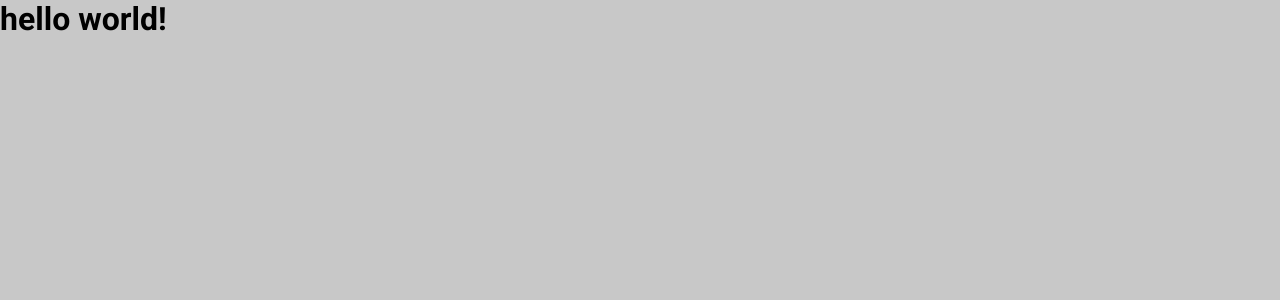
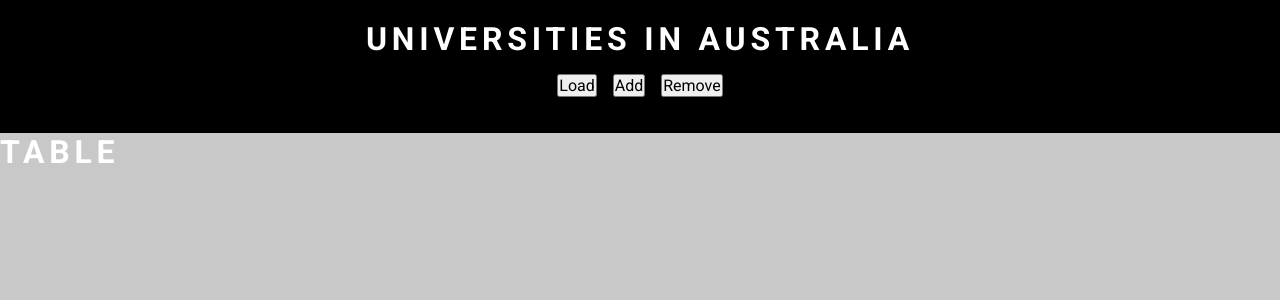
Before and after one commit to Andre2553/LoanOption.ai---Task1, a React (Vite) app: page / in a window 1280 px wide. Shown: the top 300 px of the page. Built offline with nearby package versions, Linux system fonts and the light colour scheme.

Commit message:
Button Actions & Header
Header:
- Get -- axios req -- redux action
- Delete -- redux action
- Add -- redux action

```diff
--- a/src/App.tsx
+++ b/src/App.tsx
@@ -1,7 +1,17 @@
+import { Provider } from "react-redux";
+import { Header } from "./components/Header";
+import { Table } from "./components/Table";
 import "./global.css";
+import { store } from "./store";
 
 function App() {
-  return <h1>hello world!</h1>;
+
+  return (
+  <Provider store={store}>
+    <Header/>
+    <Table/>
+  </Provider>
+  );
 }
 
 export default App;
--- /dev/null
+++ b/src/components/Header/index.tsx
@@ -0,0 +1,44 @@
+import { useCallback } from "react";
+import { useDispatch } from "react-redux";
+
+import { api } from "../../services/axios";
+import {
+  addUniversity,
+  deleteUniversity,
+  getUniversities,
+} from "../../store/modules/table/actions";
+
+import styles from "./styles.module.css";
+
+export function Header() {
+  const dispatch = useDispatch();
+
+  const handleAddUniversity = useCallback(() => {
+    dispatch(addUniversity());
+  }, [dispatch]);
+
+  const handleDeleteUniversity = useCallback(() => {
+    dispatch(deleteUniversity());
+  }, [dispatch]);
+
+  const handleGetUniversity = useCallback(() => {
+    api
+      .get("search?country=Australia")
+      .then((resp) => {
+        dispatch(getUniversities(resp.data));
+      })
+      .catch((err) => {
+        console.log(err);
+      });
+  }, [dispatch]);
+  return (
+    <header className={styles.header}>
+      <h1>Universities in Australia</h1>
+      <section>
+        <button onClick={()=> handleGetUniversity()}>Load</button>
+        <button onClick={() => handleAddUniversity()}>Add</button>
+        <button onClick={() => handleDeleteUniversity()}>Remove</button>
+      </section>
+    </header>
+  );
+}
--- /dev/null
+++ b/src/components/Header/styles.module.css
@@ -0,0 +1,33 @@
+header{
+   width: 100%;
+   height: 100%;
+   background-color: #000;
+   position: relative;
+   display: flex;
+   justify-content: center;
+   overflow: hidden;
+   padding: 1.25rem 0;
+   flex-direction: column;
+}
+h1{
+   color: #fff;
+   font-size: 2rem;
+   font-weight: 700;
+   text-align: center;
+   text-transform: uppercase;
+   letter-spacing: 0.3rem;
+   margin: 0;
+   padding: 0;
+   display: inline-block;
+}
+
+section{
+   justify-content: center;
+   background-color: #000;
+   display: flex;
+   justify-content: center;
+   overflow: hidden;
+   padding: 1rem 0;
+   gap: 1rem;
+   flex-direction: row;
+}
--- /dev/null
+++ b/src/components/Table/index.tsx
@@ -0,0 +1,8 @@
+
+export function Table() {
+  return (
+    <>
+      <h1>Table</h1>
+    </>
+  );
+}
--- /dev/null
+++ b/src/services/axios.ts
@@ -0,0 +1,5 @@
+import axios from "axios";
+
+export const api = axios.create({
+   baseURL: 'http://universities.hipolabs.com/',
+});
--- a/src/store/modules/table/actions.ts
+++ b/src/store/modules/table/actions.ts
@@ -1,3 +1,5 @@
+import { IUniversity } from "./types"
+
 export function addUniversity() {
    return {
       type: "ADD_UNIVERSITY_TO_TABLE"
@@ -8,8 +10,11 @@ export function deleteUniversity() {
       type: "DELETE_UNIVERSITY_FROM_TABLE"
    }
 }
-export function getUniversities() {
+export function getUniversities(universities: IUniversity[]) {
    return {
-      type: "GET_UNIVERSITIES_FROM_API"
+      type: "GET_UNIVERSITIES_FROM_API",
+      payload: {
+         universities
+      }
    }
 }
--- a/src/store/modules/table/reducer.ts
+++ b/src/store/modules/table/reducer.ts
@@ -6,6 +6,7 @@ export const table: Reducer<ITableState> = (state = { rows: [] }, action) => {
         case 'ADD_UNIVERSITY_TO_TABLE':
             return state
          case 'GET_UNIVERSITIES_FROM_API':
+            console.log(action.payload.universities)
             return state;
             case 'DELETE_UNIVERSITY_FROM_TABLE': {
             }
```
